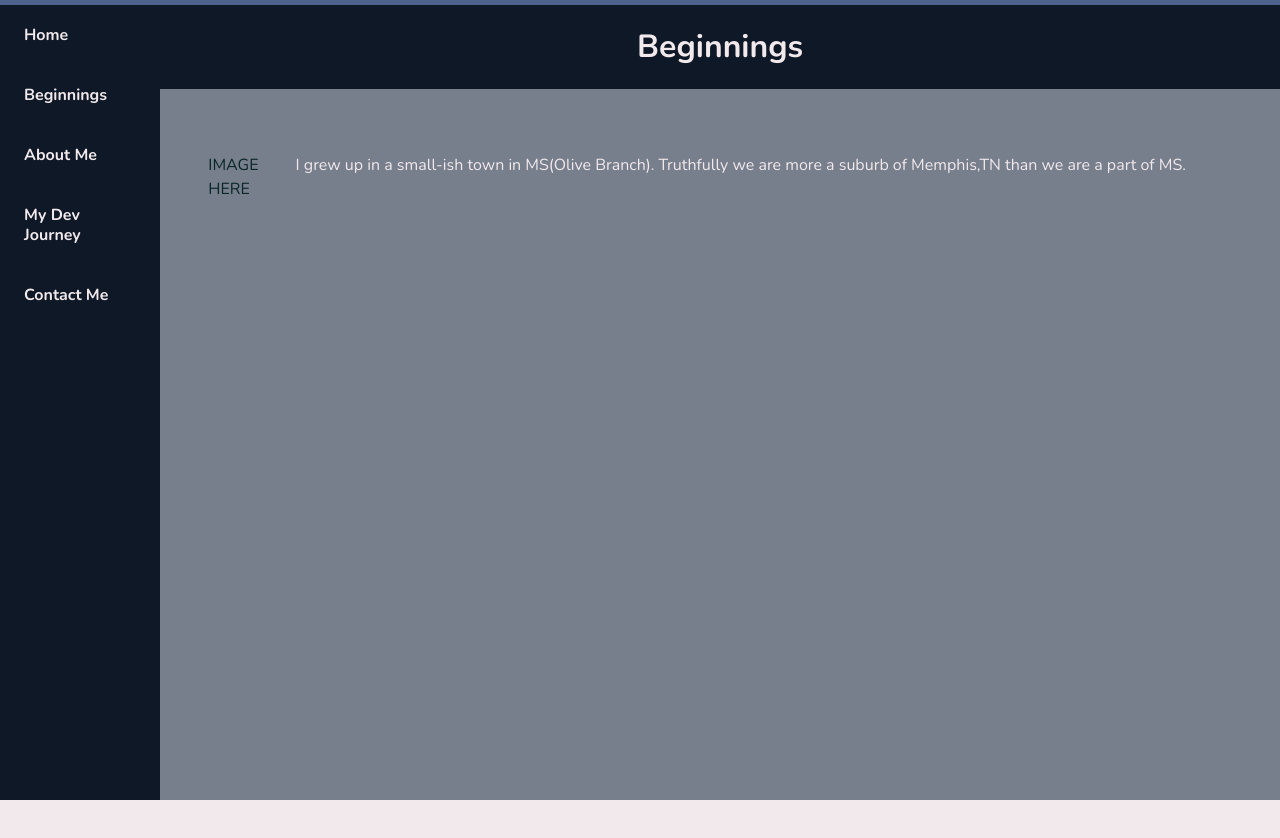
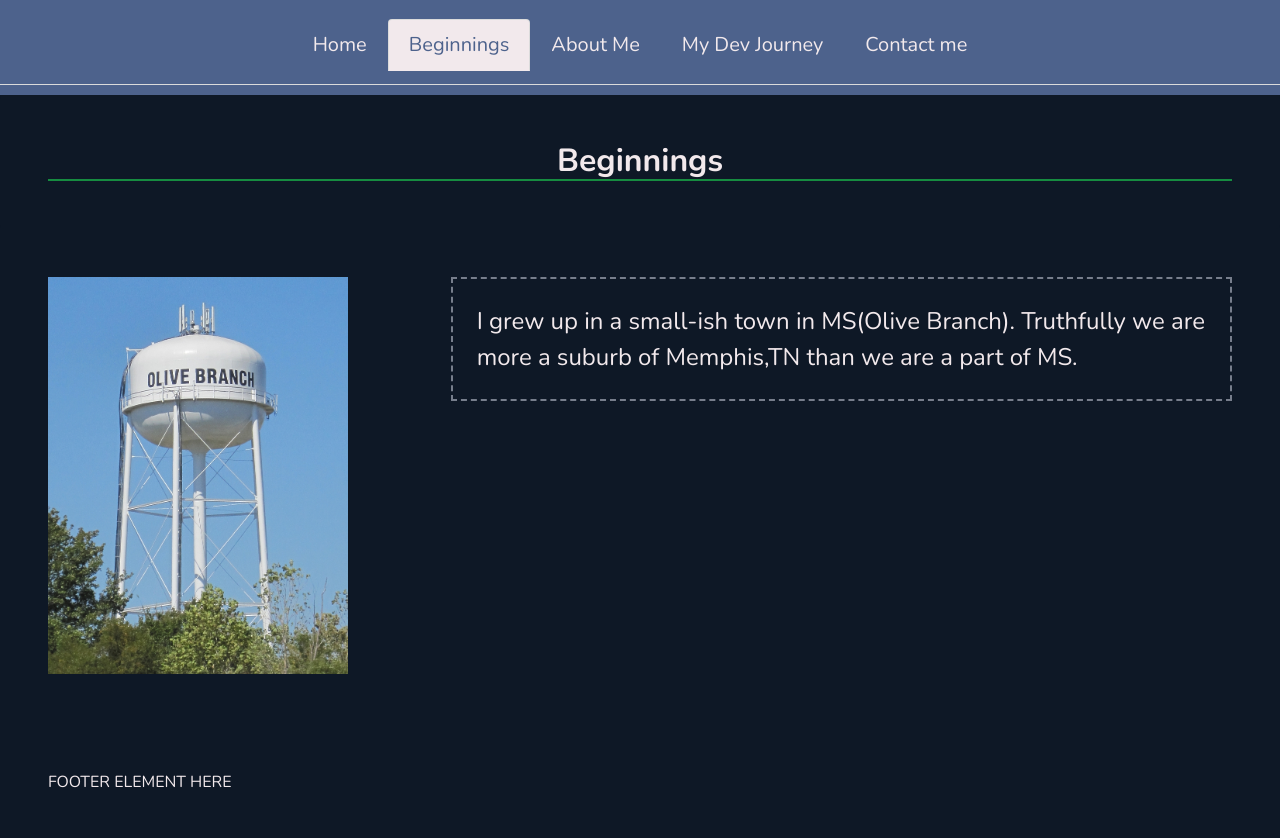
Before and after one commit to jwosborn/Website, a React (Create React App) app: page /beginnings in a window 1280 px wide. Shown: the top 838 px of the page. Before the commit the page ends 800 px from the top, so only its background shows below. Built offline with nearby package versions, Linux system fonts and the light colour scheme.

Commit message:
more changes than one message can hold

```diff
--- a/src/App.scss
+++ b/src/App.scss
@@ -9,17 +9,18 @@ $black: #0d0d0d;
 $brown: #593a2e;
 $beige-light: #d9aa8f;
 $beige-dark: #8c6354;
-$green: #0a2626;
+$green: #168c40;
 $blue-dark: #0e1826;
 $blue-light: #4d628c;
 $gray: #777e8c;
+$light-gray: #c1d0d9;
 
 // Update Bulma's global variables
 $family-sans-serif: "Nunito", sans-serif;
-$grey-dark: $green;
-$grey-light: $beige-dark;
+$grey-dark: $white;
+$grey-light: $gray;
 $primary: $gray;
-$link: $beige-dark;
+$link: $white;
 $widescreen-enabled: false;
 $fullhd-enabled: false;
 
@@ -28,6 +29,8 @@ $body-background-color: $white;
 $control-border-width: 2px;
 $input-border-color: transparent;
 $input-shadow: none;
+$section-padding: 1.5rem 1.5rem;
+$tabs-link-active-color: $blue-light;
 $menu-item-color: $white;
 $menu-item-hover-color: $blue-dark;
 
@@ -38,6 +41,7 @@ $menu-item-hover-color: $blue-dark;
 @import "../node_modules/bulma/sass/elements/container.sass";
 @import "../node_modules/bulma/sass/elements/form.sass";
 @import "../node_modules/bulma/sass/elements/title.sass";
+@import "../node_modules/bulma/sass/elements/_all.sass";
 @import "../node_modules/bulma/sass/components/_all.sass";
 @import "../node_modules/bulma/sass/components/navbar.sass";
 @import "../node_modules/bulma/sass/layout/hero.sass";
@@ -52,26 +56,27 @@ $menu-item-hover-color: $blue-dark;
   width: 100vw;
   height: 100vh;
   display: flex;
-  flex-direction: row;
+  flex-direction: column;
   background: $blue-light;
 }
+.menu {
+  min-height: 10vh;
+} //hack to fix "beginnings collapse"
+body::-webkit-scrollbar {
+  display: none;
+}
 .font-main {
-  color: $white;
+  color: $white !important;
 }
 .font-color-secondary {
-  color: $blue-dark;
+  color: $beige-dark !important;
 }
 .switch-wrapper {
-  background-color: $gray;
-  width: 90vw;
+  background-color: $blue-dark;
+  min-width: 90vw;
 }
-.content {
-  line-height: 1.5em;
-}
-.menu {
-  background-color: $blue-dark;
-  min-width: 10vw;
-  font-weight: bold;
+.tabs:not(:last-child) {
+  margin-bottom: 0.5em;
 }
 .title {
   color: $white;
@@ -79,5 +84,27 @@ $menu-item-hover-color: $blue-dark;
 }
 .hero {
   background-color: $blue-dark;
-  margin-bottom: 1em;
+  border-radius: 4px;
 }
+.content {
+  padding: 1em;
+  border: 2px dashed $gray;
+}
+.is-on-top {
+  z-index: 1000;
+}
+.relative {
+  position: relative;
+}
+.shadow {
+  position: absolute;
+  top: 4px;
+  left: 34vw;
+}
+.watertower {
+  max-height: 400px;
+  max-width: 300px;
+}
+.underline {
+  border-bottom: 2px solid $green;
+}
--- a/src/components/Home.js
+++ b/src/components/Home.js
@@ -3,17 +3,19 @@ import React from "react";
 function Home() {
   return (
     <div>
-      <div className="box">
-        <div className="hero is-small">
-          <div className="hero-body title">Welcome</div>
-        </div>
+      <div className="hero is-small">
+        <span className="hero-body">
+          <p className="title underline">Welcome</p>
+        </span>
       </div>
       <div className="section">
-        <div className="content font-main">
-          My name is Jeremy Osborn. Welcome to my site! This site serves a
-          bio/information center for my life. You'll find information about
-          where I grew up, what I like to do, as well as professional experience
-          and contact information. Happy Browsing!
+        <div className="content is-large font-main">
+          <p>
+            My name is Jeremy Osborn. Welcome to my site! This site serves a
+            bio/information center for my life. You'll find information about
+            where I grew up, what I like to do, as well as professional
+            experience and contact information. Happy Browsing!
+          </p>
         </div>
       </div>
     </div>
--- a/src/components/Menu.js
+++ b/src/components/Menu.js
@@ -1,26 +1,27 @@
 import React from "react";
-import { Link } from "react-router-dom";
+import { Link, useLocation } from "react-router-dom";
 
 function Menu() {
+  let path = useLocation();
   return (
-    <div className="menu">
-      <div className="menu-list">
-        <Link to="/">
-          <div className="menu-item column">Home</div>
-        </Link>
-        <Link to="/beginnings">
-          <div className="menu-item column">Beginnings</div>
-        </Link>
-        <Link to="/about">
-          <div className="menu-item column">About Me</div>
-        </Link>
-        <Link to="/dev">
-          <div className="menu-item column">My Dev Journey</div>
-        </Link>{" "}
-        <Link to="/contact">
-          <div className="menu-item column">Contact Me</div>
-        </Link>
-      </div>
+    <div className="tabs menu is-medium is-boxed is-centered is-on-top">
+      <ul>
+        <li className={path.pathname === "/" ? "is-active" : ""}>
+          <Link to="/">Home</Link>
+        </li>
+        <li className={path.pathname === "/beginnings" ? "is-active" : ""}>
+          <Link to="/beginnings">Beginnings</Link>
+        </li>
+        <li className={path.pathname === "/about" ? "is-active" : ""}>
+          <Link to="/about">About Me</Link>
+        </li>
+        <li className={path.pathname === "/dev" ? "is-active" : ""}>
+          <Link to="/dev">My Dev Journey</Link>
+        </li>
+        <li className={path.pathname === "/contact" ? "is-active" : ""}>
+          <Link to="/contact">Contact me</Link>
+        </li>
+      </ul>
     </div>
   );
 }
--- a/src/components/NotFound.js
+++ b/src/components/NotFound.js
@@ -3,7 +3,9 @@ import React from "react";
 function NotFound() {
   return (
     <div className="hero">
-      <h1 className="hero-body title">Sorry, This route cannot be found!</h1>
+      <span className="hero-body">
+        <p className="title underline">Sorry, This route cannot be found!</p>
+      </span>
     </div>
   );
 }
--- a/src/components/beginnings.js
+++ b/src/components/beginnings.js
@@ -2,23 +2,34 @@ import React from "react";
 
 function Beginnings() {
   return (
-    <div className="box">
-      <div className="hero is-small">
-        <span className="hero-body title">Beginnings</span>
+    <div>
+      <div className="hero">
+        <span className="hero-body">
+          <p className="title underline">Beginnings</p>
+        </span>
       </div>
       <div className="section">
         <div className="columns">
-          <div className="column is-1">
-            <div className="image">IMAGE HERE</div>
+          <div className="column is-4">
+            <figure className="image  is-3x4">
+              <img
+                className="watertower"
+                src={require("../assets/Olive_Branch_MS_003_Watertower.jpg")}
+                alt="Olive Branch Watertower"
+              />
+            </figure>
           </div>
           <div className="column">
-            <div className="content font-main">
-              I grew up in a small-ish town in MS(Olive Branch). Truthfully we
-              are more a suburb of Memphis,TN than we are a part of MS.
+            <div className="content is-large font-main">
+              <p>
+                I grew up in a small-ish town in MS(Olive Branch). Truthfully we
+                are more a suburb of Memphis,TN than we are a part of MS.
+              </p>
             </div>
           </div>
         </div>
       </div>
+      <div className="section">FOOTER ELEMENT HERE</div>
     </div>
   );
 }
```
Also changed, not shown: src/assets/Olive_Branch_MS_003_Watertower.jpg (added).
